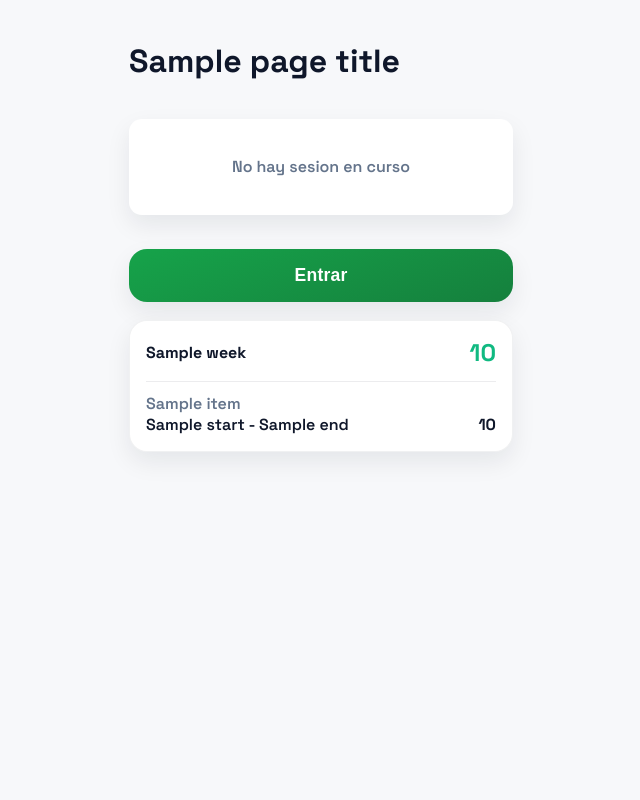
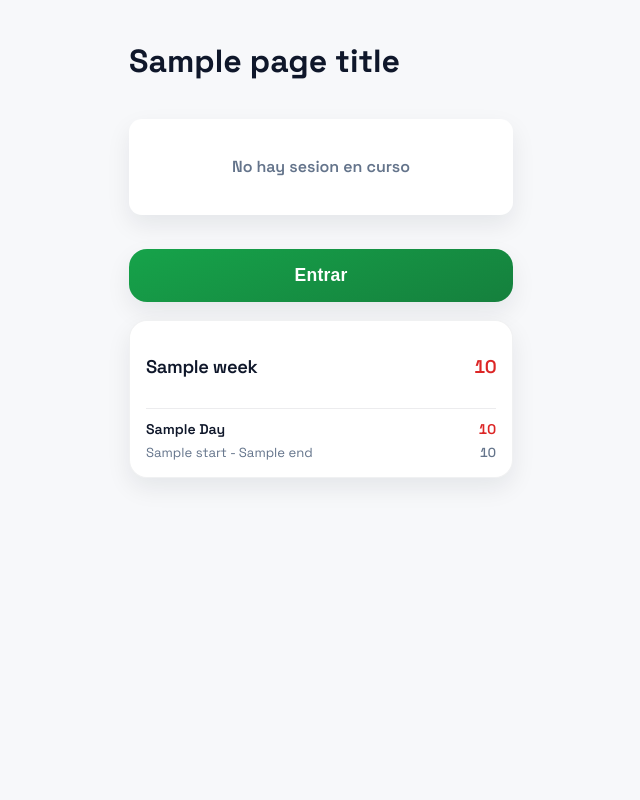
Before and after one commit to francho-plain/spike-flask-autopilot, a Flask app: template templates/index.html in a window 1280 px wide. Shown: the whole page, without its empty margins (319-959 px from the left). Run offline with Flask 3, Linux system fonts and the light colour scheme; the template is opened without the code that fills it: most values are stand-ins (such as "Sample title", 1, 10 or a date in 2020).

Commit message:
style: enhance time tracking display with daily breakdown and improved styling

```diff
--- a/services/time_tracking.py
+++ b/services/time_tracking.py
@@ -2,6 +2,9 @@ from collections import defaultdict
 from datetime import datetime, timedelta
 from typing import Dict, List
 from zoneinfo import ZoneInfo
+
+DAILY_TARGET = timedelta(hours=7)
+WEEKLY_TARGET = DAILY_TARGET * 5
 
 SPANISH_WEEKDAYS = [
     "lunes",
@@ -73,6 +76,7 @@ def build_weeks_view(sessions: List[Dict[str, str]], timezone_name: str) -> List
             hour=0, minute=0, second=0, microsecond=0
         )
         week_key = f"{week_start.isocalendar().year}-W{week_start.isocalendar().week:02d}"
+        day_key = start_local.strftime("%Y-%m-%d")
 
         if week_key not in grouped:
             grouped[week_key] = {
@@ -80,30 +84,46 @@ def build_weeks_view(sessions: List[Dict[str, str]], timezone_name: str) -> List
                 "week_start": week_start,
                 "week_title": _week_title(week_start),
                 "total": timedelta(),
+                "days": {},
+            }
+
+        days = grouped[week_key]["days"]
+        if day_key not in days:
+            days[day_key] = {
+                "day_label": _day_label(start_local),
+                "day_date": start_local.replace(hour=0, minute=0, second=0, microsecond=0),
+                "total": timedelta(),
                 "items": [],
             }
 
         grouped[week_key]["total"] += duration
-        grouped[week_key]["items"].append(
+        days[day_key]["total"] += duration
+        days[day_key]["items"].append(
             {
-                "day_label": _day_label(start_local),
                 "start": start_local.strftime("%H:%M"),
                 "end": end_local.strftime("%H:%M") if session["end_at"] else "En curso",
                 "duration": _format_duration(duration),
                 "is_open": not bool(session["end_at"]),
-                "raw_start": start_local
+                "raw_start": start_local,
             }
         )
 
     weeks: List[Dict[str, object]] = []
     for week in sorted(grouped.values(), key=lambda value: value["week_start"], reverse=True):
-        items = sorted(week["items"], key=lambda row: row["raw_start"], reverse=False)
+        week_total: timedelta = week["total"]
+        days = sorted(week["days"].values(), key=lambda d: d["day_date"], reverse=False)
+        for day in days:
+            day_total: timedelta = day["total"]
+            day["total"] = _format_duration(day_total)
+            day["day_ok"] = day_total >= DAILY_TARGET
+            day["items"] = sorted(day["items"], key=lambda row: row["raw_start"])
         weeks.append(
             {
                 "week_key": week["week_key"],
                 "week_title": week["week_title"],
-                "total": _format_duration(week["total"]),
-                "items": items,
+                "total": _format_duration(week_total),
+                "week_ok": week_total >= WEEKLY_TARGET,
+                "days": days,
             }
         )
 
--- a/static/styles.css
+++ b/static/styles.css
@@ -6,6 +6,7 @@
   --ink: #0f172a;
   --muted: #64748b;
   --ok: #10b981;
+  --under: #dc2626;
   --enter: #16a34a;
   --enter-2: #15803d;
   --leave: #ef4444;
@@ -172,46 +173,70 @@ form {
   display: flex;
   justify-content: space-between;
   gap: 0.6rem;
-  align-items: center;
+  align-items: baseline;
+  font-size: 1.15rem;
+  font-weight: 600;
+  letter-spacing: -0.02em;
 }
 
-.week-head h2 {
+.week-total {
   margin: 0;
-  font-size: 1rem;
+  font-variant-numeric: tabular-nums;
+
+  flex-shrink: 0;
 }
 
-.week-head p {
-  text-align: right;
-  font-size: 1.5rem;
+.goal-ok   { color: var(--ok); }
+.goal-under { color: var(--under); }
+
+.day-group {
+  border-top: 1px solid rgba(15, 23, 42, 0.08);
+  padding-top: 0.7rem;
+  margin-top: 0.7rem;
 }
 
-.total {
+.day-group:first-child {
+  border-top: none;
+  margin-top: 0.75rem;
+  padding-top: 0;
+}
+
+.day-head {
+  display: flex;
+  justify-content: space-between;
+  align-items: baseline;
+  gap: 0.5rem;
+  margin-bottom: 0.35rem;
+  font-size: 0.88rem;
+  font-weight: 600;
+}
+
+.day-label {
   margin: 0;
-  color: var(--ok);
-  font-weight: 700;
-  font-size: 0.95rem;
+  color: var(--ink);
+  text-transform: capitalize;
+}
+
+.day-total {
+  margin: 0;
+  font-variant-numeric: tabular-nums;
+  flex-shrink: 0;
 }
 
 ul {
   list-style: none;
-  margin: 0.8rem 0 0;
+  margin: 0;
   padding: 0;
   display: grid;
-  gap: 0.7rem;
+  gap: 0.3rem;
 }
 
 li {
-  border-top: 1px solid rgba(15, 23, 42, 0.08);
-  padding-top: 0.7rem;
+  padding: 0;
 }
 
 li p {
   margin: 0;
-}
-
-li p:first-child {
-  font-weight: 600;
-  color: var(--muted);
 }
 
 .time-row {
@@ -219,16 +244,26 @@ li p:first-child {
   align-items: center;
   justify-content: space-between;
   gap: 0.6rem;
-  font-weight: 600;
+  font-size: 0.82rem;
+  font-weight: 400;
+  font-variant-numeric: tabular-nums;
+  color: var(--muted);
+}
+
+.hours {
+  flex-grow: 1;
 }
 
 .duration {
+  flex-grow: 0;
   margin-left: auto;
-  font-weight: 700;
-  color: var(--ink);
+  font-variant-numeric: tabular-nums;
+  font-size: 0.82rem;
+  font-weight: 500;
 }
 
 .open-dot {
+  flex-grow: 0;
   width: 8px;
   height: 8px;
   background: var(--ok);
--- a/templates/index.html
+++ b/templates/index.html
@@ -41,23 +41,30 @@
           {% for week in weeks %}
             <article class="week-card">
               <div class="week-head">
-                <h2>{{ week["week_title"] }}</h2>
-                <p class="total">{{ week["total"] }}</p>
+                <p>{{ week["week_title"] }}</p>
+                <p class="week-total {% if week['week_ok'] %}goal-ok{% else %}goal-under{% endif %}">{{ week["total"] }}</p>
+              </div>
+              {% for day in week["days"] %}
+                <div class="day-group">
+                  <div class="day-head">
+                    <p class="day-label">{{ day["day_label"] }}</p>
+                    <p class="day-total {% if day['day_ok'] %}goal-ok{% else %}goal-under{% endif %}">{{ day["total"] }}</p>
                   </div>
                   <ul>
-                {% for item in week["items"] %}
-                  <li>
-                    <p>{{ item["day_label"] }}</p>
-                    <p class="time-row">
-                      {{ item["start"] }} - {{ item["end"] }}
-                      <span class="duration">{{ item["duration"] }}</span>
+                    {% for item in day["items"] %}
+                      <li class="time-row">
+                        <span class="hours">{{ item["start"] }} - {{ item["end"] }}</span>
                         {% if item["is_open"] %}
                           <span class="open-dot" aria-label="Sesion en curso"></span>
                         {% endif %}
-                    </p>
+                        <span class="duration">
+                          {{ item["duration"] }}
+                        </span>
                       </li>
                     {% endfor %}
                   </ul>
+                </div>
+              {% endfor %}
             </article>
           {% endfor %}
         {% else %}
```
Lines whose indentation alone changed are shown as unchanged.
